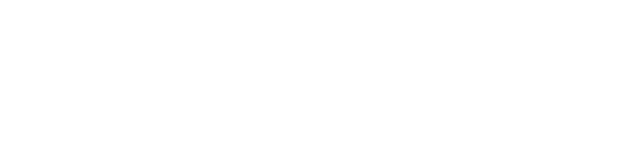
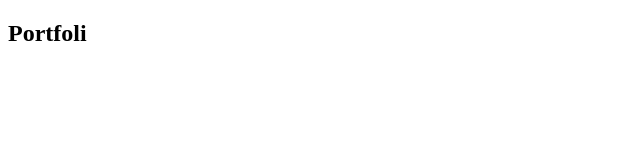
Before and after one commit to SharifjonovAkbarjon/portfolio, a plain HTML site: page index.html in a window 1280 px wide. Shown: the whole page, without its empty margins (0-640 px from the left). Drawn offline with Linux system fonts and the light colour scheme.

Commit message:
qodirali

```diff
--- a/index.html
+++ b/index.html
@@ -7,6 +7,6 @@
     <link rel="stylesheet" href="./css/main.min.css">
 </head>
 <body>
-
+    <h2>Portfoli</h2>
 </body>
 </html>
```
